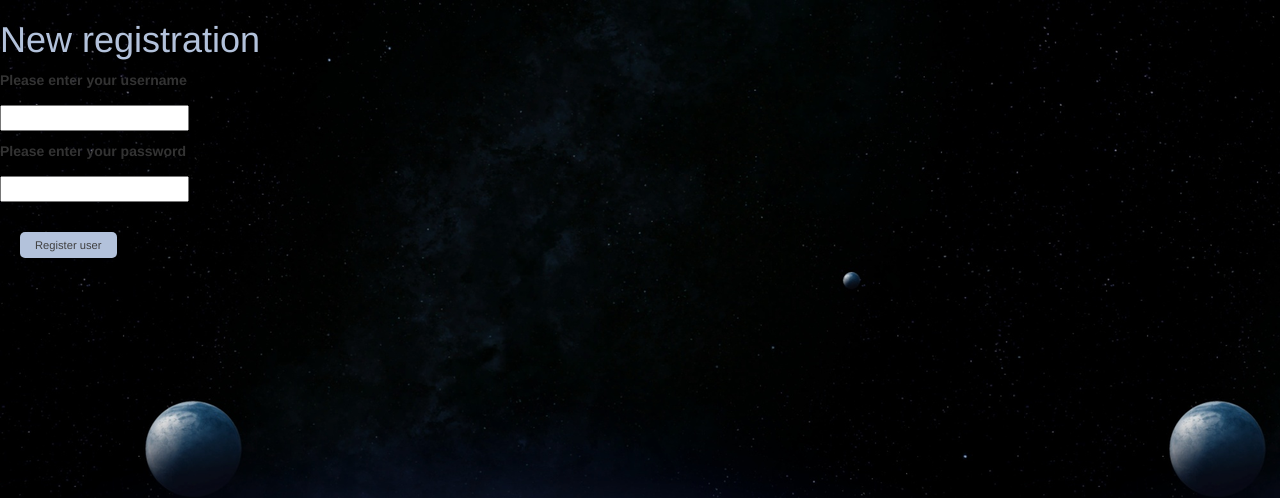
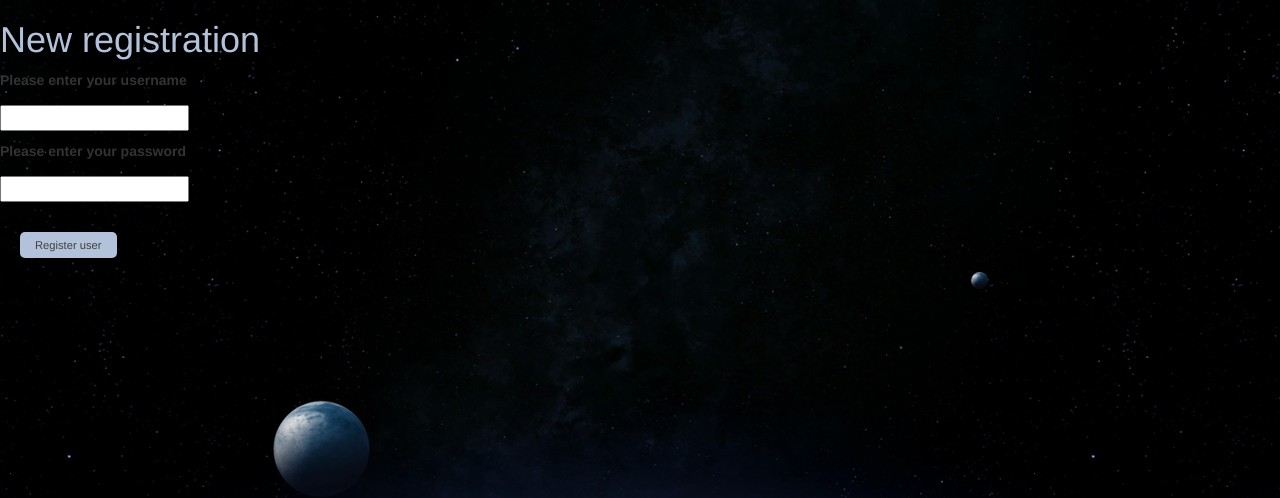
Before and after one commit to KataBucsai/world_of_star_wars, a Flask app: page /registration in a window 1280 px wide. Shown: the top 498 px of the page. Run offline with Flask 2, Linux system fonts and the light colour scheme; some libraries are stand-ins or nearby versions.

Commit message:
finalize bakcground settings

```diff
--- a/static/style.css
+++ b/static/style.css
@@ -1,5 +1,8 @@
 body {
+    background-color: black;
     background-image: url("swplanets.jpg");
+    background-repeat: repeat-x;
+    background-position: center top;
 }
 
 table {
```
